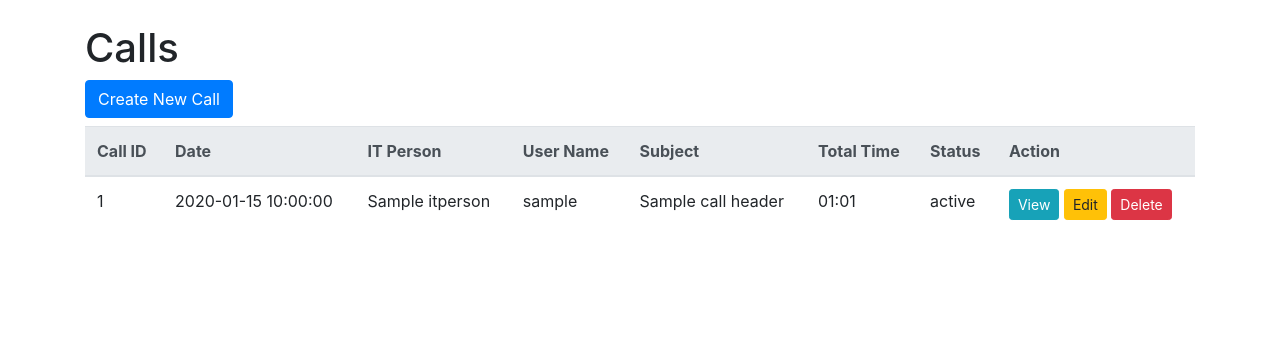
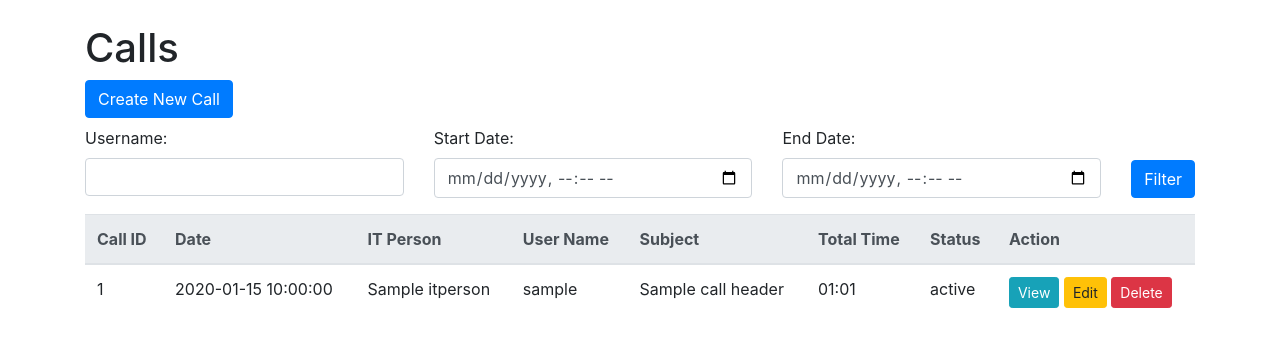
Before and after one commit to devEdrick/acd-php-test, a PHP site: template resources/views/call_headers/index.php in a window 1280 px wide. Shown: the part 56-403 px from the top of the page. Run offline with PHP 8.4, Linux system fonts and the light colour scheme; the template is opened without the code that fills it: most values are stand-ins (such as "Sample title", 1, 10 or a date in 2020).

Commit message:
[update] added filters for Call headers

```diff
--- a/resources/views/call_headers/index.php
+++ b/resources/views/call_headers/index.php
@@ -2,6 +2,26 @@
 <h1>Calls</h1>
 
 <a class="btn btn-primary mb-2" href="/calls/create">Create New Call</a>
+
+<form action="/calls" method="GET">
+    <div class="row mb-3">
+        <div class="col">
+            <label for="username" class="form-label">Username:</label>
+            <input type="text" id="username" name="username" class="form-control" value="<?= htmlspecialchars($_GET['username'] ?? '') ?>">
+        </div>
+        <div class="col">
+            <label for="start_date" class="form-label">Start Date:</label>
+            <input type="datetime-local" id="start_date" name="fromDate" class="form-control" value="<?= htmlspecialchars($_GET['fromDate'] ?? '') ?>">
+        </div>
+        <div class="col">
+            <label for="end_date" class="form-label">End Date:</label>
+            <input type="datetime-local" id="end_date" name="toDate" class="form-control" value="<?= htmlspecialchars($_GET['toDate'] ?? '') ?>">
+        </div>
+        <div class="col-auto align-self-end">
+            <button type="submit" class="btn btn-primary">Filter</button>
+        </div>
+    </div>
+</form>
 
 <table class="table">
     <thead class="thead-light">
```
Also changed, not shown: app/Controllers/CallController.php (+8 -1 lines), app/Models/CallHeader.php (+12 -4 lines).
